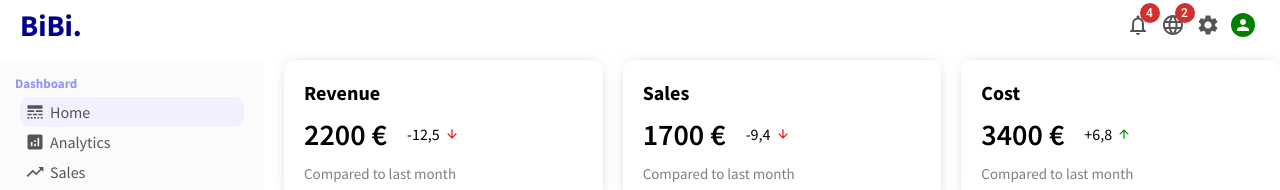
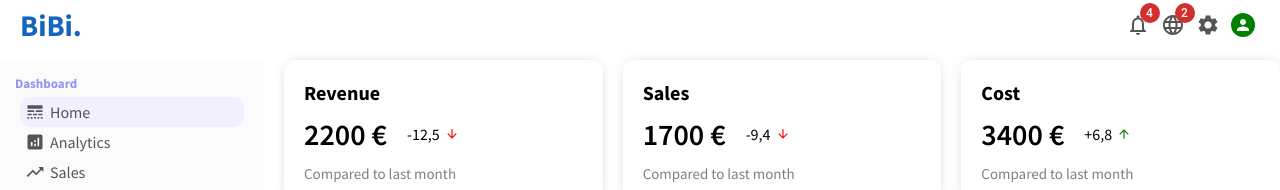
Before and after one commit to FaridAmimri/react-admin-dashboard, a React (Create React App) app: page / in a window 1280 px wide. Shown: the top 190 px of the page. Built offline with nearby package versions, Linux system fonts and the light colour scheme.

Commit message:
Update color Logo

```diff
--- a/src/components/Navbar.jsx
+++ b/src/components/Navbar.jsx
@@ -59,7 +59,7 @@ const Right = styled.div`
 const Logo = styled.span`
   font-weight: bold;
   font-size: 30px;
-  color: darkblue;
+  color: #1565c0;
   cursor: pointer;
 `
 
```
